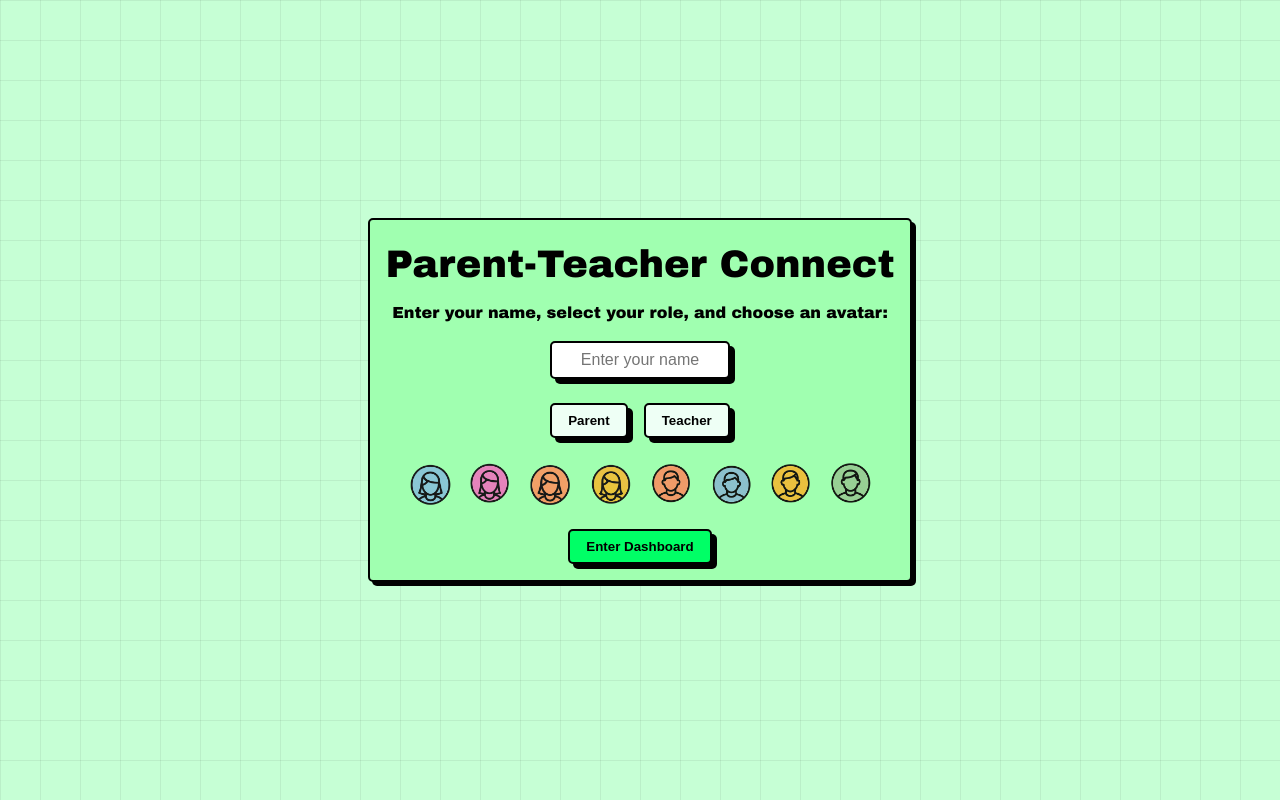
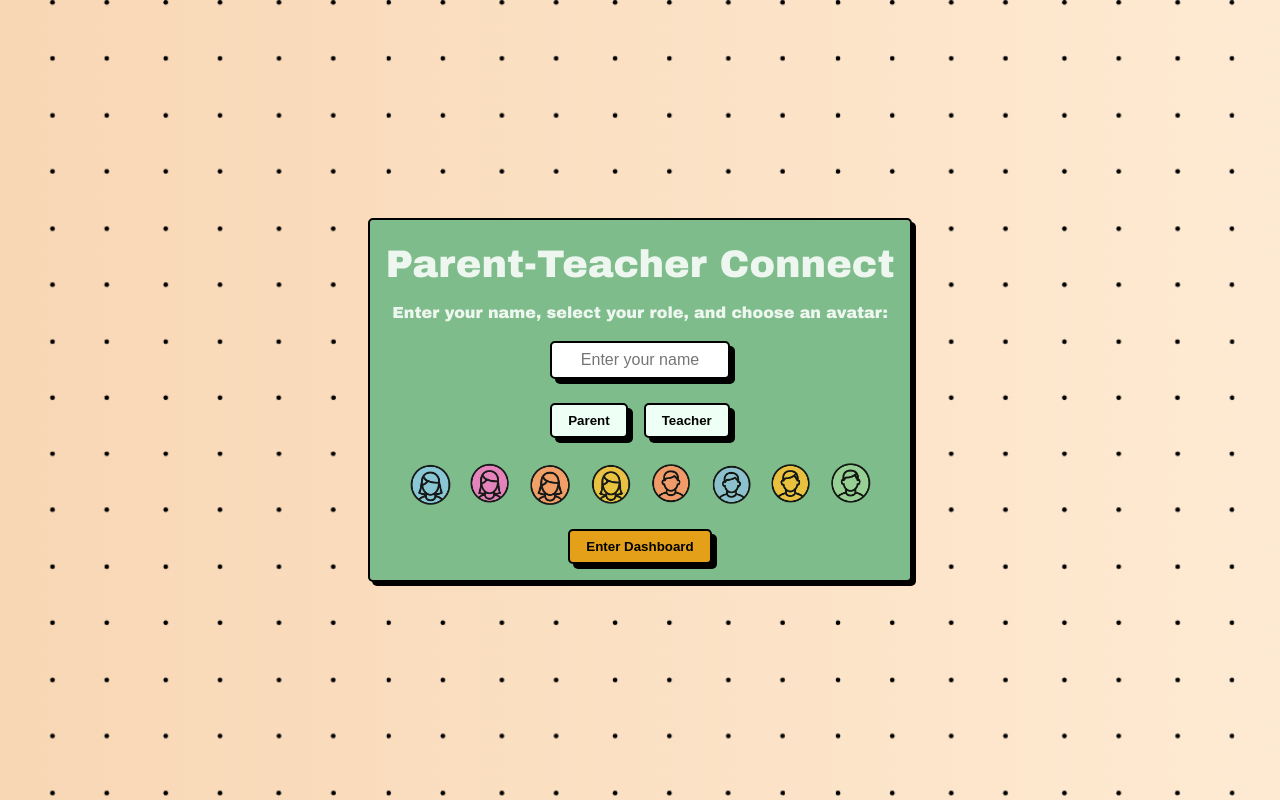
Before and after one commit to akeight/ClassConnect, a React (Vite) app: page / in a window 1280 px wide. Built offline with nearby package versions, Linux system fonts and the light colour scheme.

Commit message:
css update

```diff
--- a/src/App.css
+++ b/src/App.css
@@ -27,7 +27,7 @@
   --accent: #74c0fc;       /* Bright Blue */
   --dark-ui: #2a2a2a;      /* Panel Dark */
   --background: #1a1a1a;   /* App Background */
-  --panel-bg: #f5f5f5;     /* Light Cards */
+    /* Light Cards */
   --border-color: #000;
   --radius: 10px;
 }
@@ -42,17 +42,15 @@
 /* Grid background like your screenshot */
 body {
   font-family: 'Arial Black', sans-serif;
-  background-color: #C6FFD5; /* or a light mint green */
-  background-image:
-    linear-gradient(#00000010 1px, transparent 1px),
-    linear-gradient(90deg, #00000010 1px, transparent 1px);
-  background-size: 40px 40px;
-  color: black;
   width: 100vw;
   height: 100vh;
   display: flex;
   justify-content: center;
   align-items: center;
+  background-image: url('./assets/background.png');
+  background-repeat: no-repeat;
+  background-size: cover; /* or contain */
+  background-position: center;
 }
 
 .container {
@@ -76,7 +74,7 @@
 .button {
   display: inline-block;
   border-radius: 5px;
-  background-color: #00FF66;
+  background-color: #E3A018;
   border: 2px solid black;
   padding: 0.5rem 1rem;
   font-weight: bold;
@@ -86,7 +84,7 @@
 }
 
 .button:hover {
-  background-color: #00FF66;
+  background-color: #E3A018;
   transform: translate(3px, 3px);
   box-shadow: none;
 }
@@ -135,6 +133,7 @@
 .tip-item {
   background: #eefff5;
   border: 2px solid var(--border-color);
+  color: #1a1a1a;
   box-shadow: 5px 5px 0px var(--border-color);
   border-radius: 5px;
   padding: 0.5rem;
@@ -155,7 +154,7 @@
   border: 2px solid var(--border-color, #000);
   box-shadow: 4px 4px 0px var(--border-color);
   border-radius: 5px;
-  background-color: #A0FFB0; /* accent color */
+  background-color: #7FBC8C; /* accent color */
   padding: 1rem;
   margin: 1rem;
   font-weight: bold;
@@ -198,7 +197,6 @@
   justify-content: center;
   min-height: 100vh;
   background: var(--dark-ui);
-  color: #fff;
   text-align: center;
 }
 
@@ -244,14 +242,14 @@
 }
 
 .role-buttons button:active {
-  background-color: #00FF66;
+  background-color: #E3A018;
   transform: translate(3px, 3px);
   box-shadow: none;
 }
 
 .alert {
   border: 4px solid black;
-  background-color: #66FF99;
+  background-color: #E3A018;
   padding: 0.75rem 1rem;
   font-weight: bold;
   margin: 1rem 0;
```
